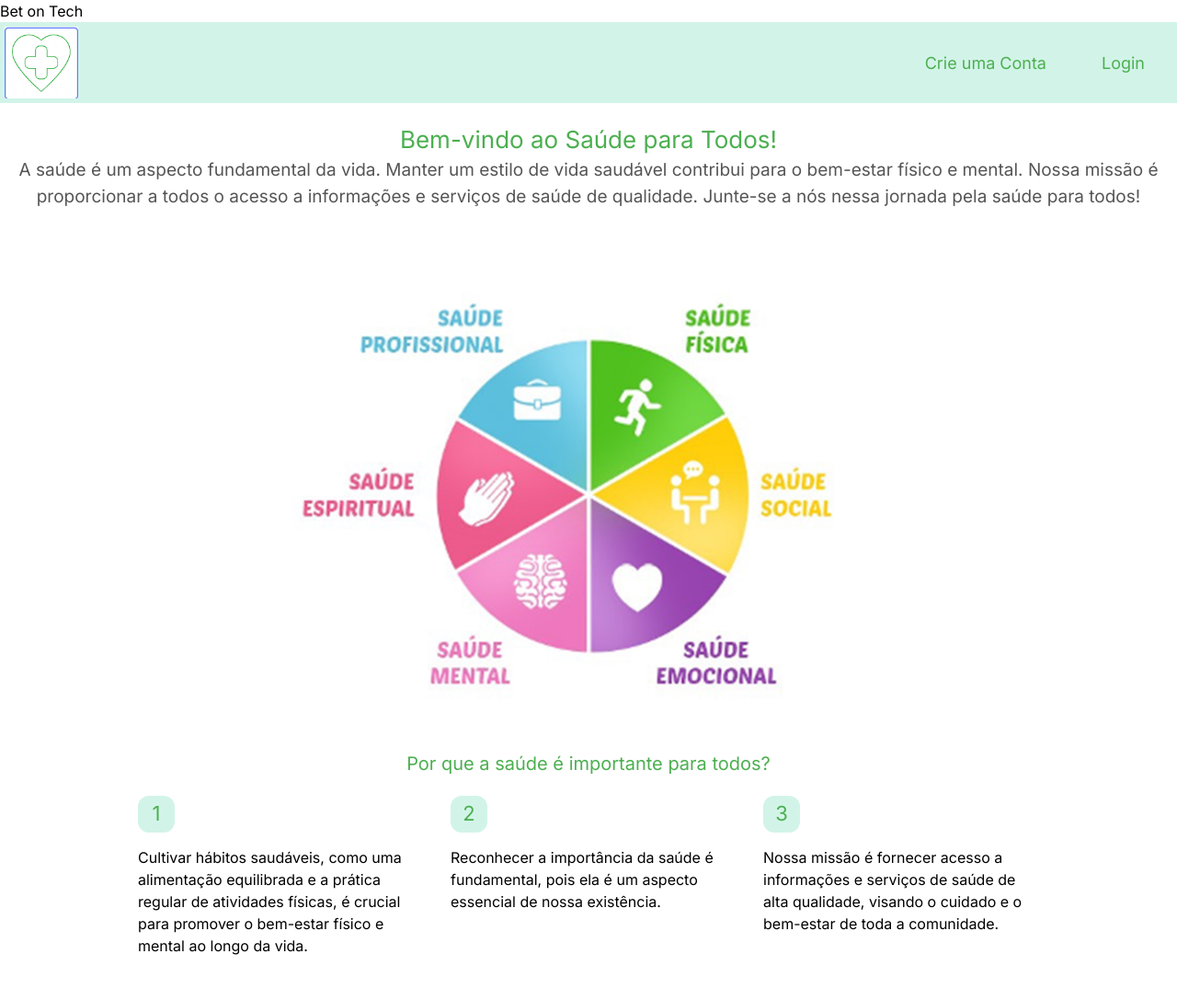
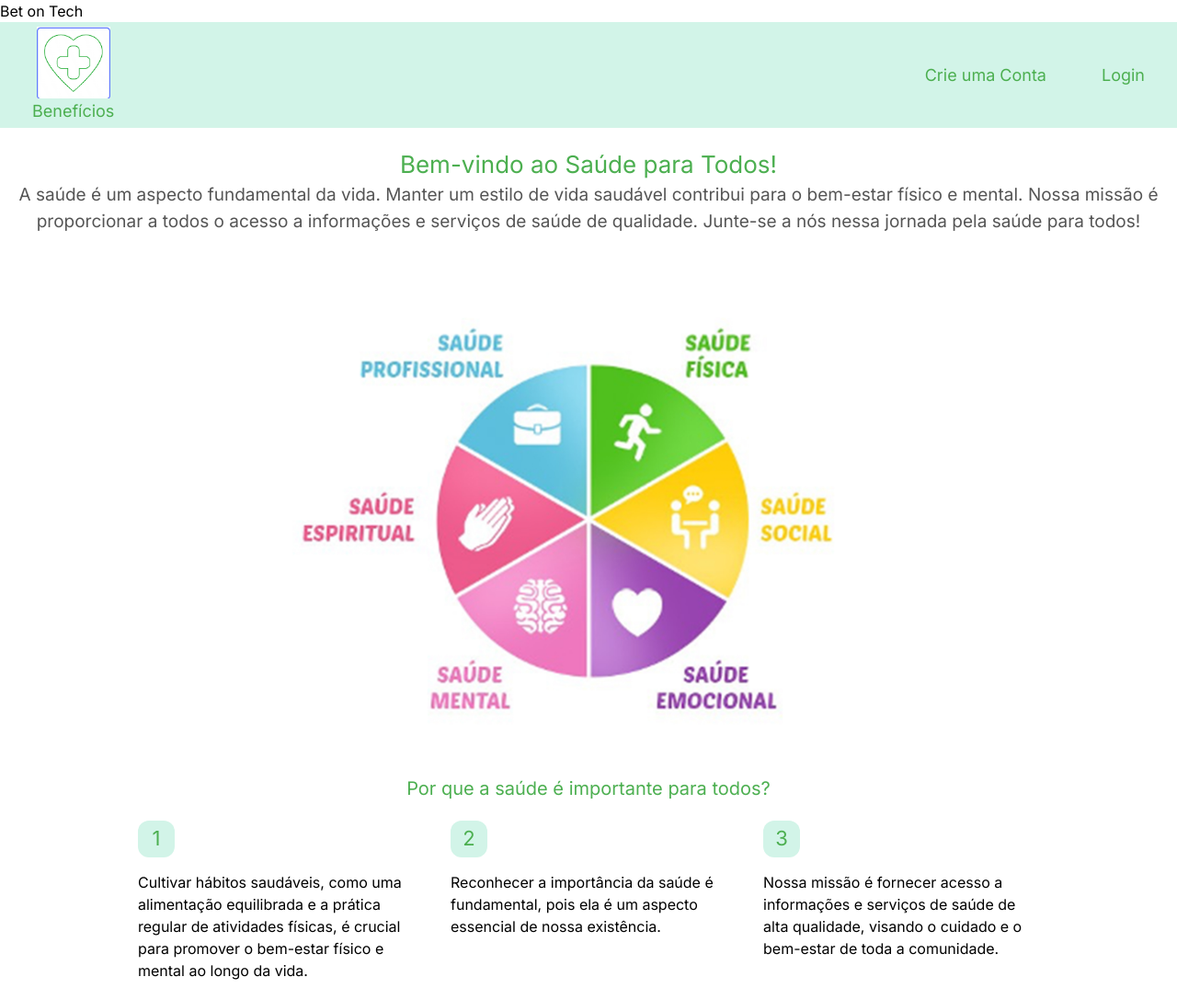
Before and after one commit to JuliannyAraujo/Gs-Web, a Next.js app in the folder saudeparatodos/: page / in a window 1280 px wide. Shown: the whole page at 92% size. Before the commit the page ends 1060 px from the top, so only its background shows below. Built offline with nearby package versions, Linux system fonts and the light colour scheme.

Commit message:
Alterações da home

```diff
--- a/saudeparatodos/src/app/page.js
+++ b/saudeparatodos/src/app/page.js
@@ -1,40 +1,5 @@
 import Header from './components/Header';
 import Link from 'next/link';
-
-// Componente de Logo
-const Logo = () => (
-  <div style={logoStyle}>
-    <img src="/logo.png.png" alt="Logo do Grupo" width={80} height={80} />
-  </div>
-);
-
-// Componente de Imagem de Saúde
-const SaudeImage = () => (
-  <div style={saudeImageContainerStyle}>
-    <img src="/saude.png" alt="Imagem Saúde" width={700} height={500} />
-  </div>
-);
-
-// Componente de Por que a saúde é importante
-const WhyHealthMatters = () => (
-  <div style={whyHealthStyle}>
-    <h2 style={whyHealthTitleStyle}>Por que a saúde é importante para todos?</h2>
-    <div style={answerContainerStyle}>
-      <div style={answerStyle}>
-        <div style={iconStyle}>1</div>
-        <p>Cultivar hábitos saudáveis, como uma alimentação equilibrada e a prática regular de atividades físicas, é crucial para promover o bem-estar físico e mental ao longo da vida.</p>
-      </div>
-      <div style={answerStyle}>
-        <div style={iconStyle}>2</div>
-        <p> Reconhecer a importância da saúde é fundamental, pois ela é um aspecto essencial de nossa existência.</p>
-      </div>
-      <div style={answerStyle}>
-        <div style={iconStyle}>3</div>
-        <p>Nossa missão é fornecer acesso a informações e serviços de saúde de alta qualidade, visando o cuidado e o bem-estar de toda a comunidade.</p>
-      </div>
-    </div>
-  </div>
-);
 
 // Estilos
 const navStyle = {
@@ -73,25 +38,25 @@ const paragraphStyle = {
 };
 
 const logoStyle = {
-  marginRight: 'auto', // Move para o canto esquerdo
-};
-
-// Estilo adicional para a Imagem de Saúde
-const saudeImageContainerStyle = {
-  marginTop: '80px',  // Ajuste a margem superior conforme necessário
   display: 'flex',
-  justifyContent: 'center',  // Centraliza horizontalmente
+  flexDirection: 'column',
   alignItems: 'center',
 };
 
-// Estilo adicional para Por que a saúde é importante
+const saudeImageContainerStyle = {
+  marginTop: '80px',
+  display: 'flex',
+  justifyContent: 'center',
+  alignItems: 'center',
+};
+
 const whyHealthStyle = {
   marginTop: '40px',
 };
 
 const whyHealthTitleStyle = {
-  fontSize: '20px', // Ajuste o tamanho conforme necessário
-  color: '#4CAF50', // Verde escuro
+  fontSize: '20px',
+  color: '#4CAF50',
   marginBottom: '20px',
 };
 
@@ -107,8 +72,8 @@ const answerStyle = {
 };
 
 const iconStyle = {
-  backgroundColor: '#d2f4e8', // Verde claro
-  color: '#4CAF50', // Verde escuro
+  backgroundColor: '#d2f4e8',
+  color: '#4CAF50',
   fontSize: '22px',
   width: '40px',
   height: '40px',
@@ -118,29 +83,16 @@ const iconStyle = {
   alignItems: 'center',
   marginBottom: '15px',
 };
-const paragraph1Style = {
-  color: '#555',
-  fontSize: '10px', // Ajuste o tamanho conforme necessário
-  lineHeight: '1.5',
-};
 
-const paragraph2Style = {
-  color: '#555',
-  fontSize: '10px', // Ajuste o tamanho conforme necessário
-  lineHeight: '1.5',
-};
-
-const paragraph3Style = {
-  color: '#555',
-  fontSize: '10px', // Ajuste o tamanho conforme necessário
-  lineHeight: '1.5',
-};
 export default function Home() {
   return (
     <>
       <Header />
       <nav style={navStyle}>
-        <Logo />
+        <div style={logoStyle}>
+          <img src="/logo.png.png" alt="Logo do Grupo" width={80} height={80} />
+          <Link href="/beneficios" style={linkStyle}>Benefícios</Link>
+        </div>
         <ul style={linkContainerStyle}>
           <li><Link href="/criarConta" style={linkStyle}>Crie uma Conta</Link></li>
           <li><Link href="/login" style={linkStyle}>Login</Link></li>
@@ -151,8 +103,26 @@ export default function Home() {
         <p style={paragraphStyle}>
           A saúde é um aspecto fundamental da vida. Manter um estilo de vida saudável contribui para o bem-estar físico e mental. Nossa missão é proporcionar a todos o acesso a informações e serviços de saúde de qualidade. Junte-se a nós nessa jornada pela saúde para todos!
         </p>
-        <SaudeImage /> {/* Adiciona o componente de Imagem de Saúde */}
-        <WhyHealthMatters /> {/* Adiciona o componente de Por que a saúde é importante */}
+        <div style={saudeImageContainerStyle}>
+          <img src="/saude.png" alt="Imagem Saúde" width={700} height={500} />
+        </div>
+        <div style={whyHealthStyle}>
+          <h2 style={whyHealthTitleStyle}>Por que a saúde é importante para todos?</h2>
+          <div style={answerContainerStyle}>
+            <div style={answerStyle}>
+              <div style={iconStyle}>1</div>
+              <p>Cultivar hábitos saudáveis, como uma alimentação equilibrada e a prática regular de atividades físicas, é crucial para promover o bem-estar físico e mental ao longo da vida.</p>
+            </div>
+            <div style={answerStyle}>
+              <div style={iconStyle}>2</div>
+              <p> Reconhecer a importância da saúde é fundamental, pois ela é um aspecto essencial de nossa existência.</p>
+            </div>
+            <div style={answerStyle}>
+              <div style={iconStyle}>3</div>
+              <p>Nossa missão é fornecer acesso a informações e serviços de saúde de alta qualidade, visando o cuidado e o bem-estar de toda a comunidade.</p>
+            </div>
+          </div>
+        </div>
       </section>
     </>
   );
--- /dev/null
+++ b/saudeparatodos/src/app/pages/beneficios.js
@@ -0,0 +1,43 @@
+// pages/Beneficios.js
+
+import Header from '../components/Header';
+import Link from 'next/link';
+
+const PropositoCentral = () => (
+  <div>
+    <h3>Propósito Central</h3>
+    <p>O nosso propósito central não é apenas prestar assistência, mas também conscientizar sobre a importância do autocuidado e da busca por uma qualidade de vida aprimorada.</p>
+  </div>
+);
+
+const AlternativasAtendimento = () => (
+  <div>
+    <h3>Oferecer Alternativas de Atendimento</h3>
+    <p>Buscamos oferecer alternativas de atendimento mais eficientes, com profissionais cada vez mais especializados em áreas específicas.</p>
+  </div>
+);
+
+const ContribuicaoSignificativa = () => (
+  <div>
+    <h3>Contribuir de Forma Significativa</h3>
+    <p>Nosso objetivo é contribuir de forma significativa para o bem-estar da população, proporcionando suporte adequado e promovendo uma abordagem mais simplificada em relação à saúde mental.</p>
+  </div>
+);
+
+const Beneficios = () => (
+  <>
+    <Header />
+    <nav>
+      <Link href="/">
+        <a>Voltar para a Página Inicial</a>
+      </Link>
+    </nav>
+    <h1>O que o Saúde para Todos vai te beneficiar?</h1>
+    <p>Vamos desenvolver um plano de atendimento voltado para auxiliar pessoas que enfrentam desafios no âmbito da saúde.</p>
+    <PropositoCentral />
+    <AlternativasAtendimento />
+    <ContribuicaoSignificativa />
+  </>
+);
+
+export default Beneficios;
```
